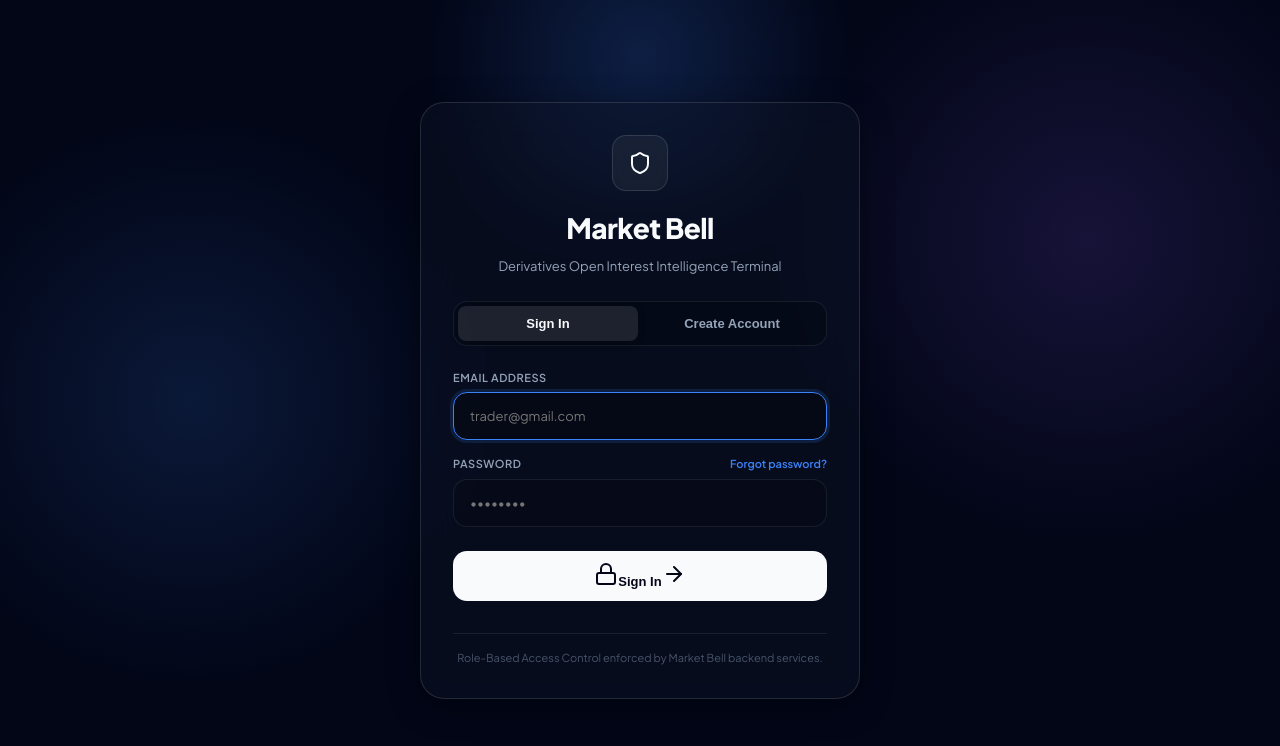
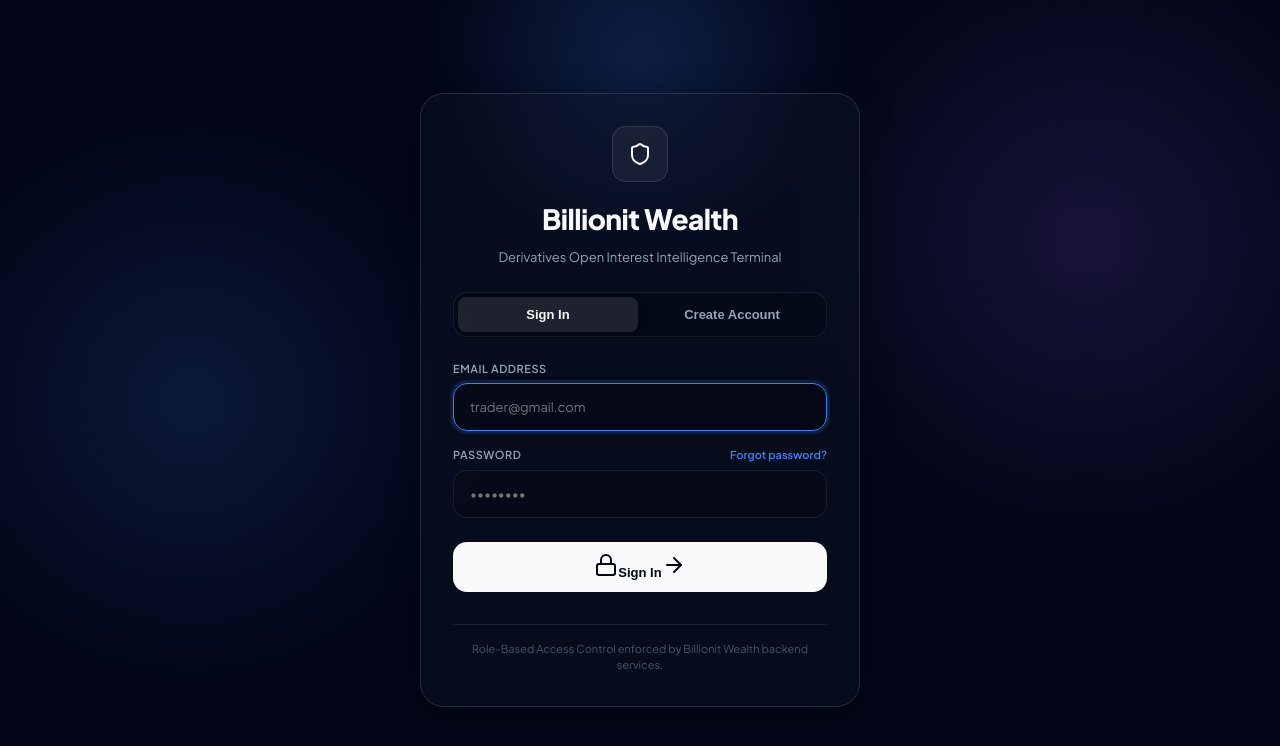
Before and after one commit to MarketBell/Derivatives-OI-Intelligence, a React (Vite) app in the folder frontend/: page / in a window 1280 px wide. Shown: the top 746 px of the page. Built offline with nearby package versions, Linux system fonts and the light colour scheme; no server answers.

Commit message:
fix(branding): replace remaining Market Bell references in LoginPage with Billionit Wealth

```diff
--- a/frontend/src/components/LoginPage.tsx
+++ b/frontend/src/components/LoginPage.tsx
@@ -284,7 +284,7 @@
           <div className="login-logo-badge">
             <Shield className="w-6 h-6" />
           </div>
-          <h1 className="login-title">Market Bell</h1>
+          <h1 className="login-title">Billionit Wealth</h1>
           <p className="login-subtitle">
             Derivatives Open Interest Intelligence Terminal
           </p>
@@ -741,7 +741,7 @@
         {/* Security & Access Notice */}
         <div className="login-footer-note">
           <p>
-            Role-Based Access Control enforced by Market Bell backend services.
+            Role-Based Access Control enforced by Billionit Wealth backend services.
           </p>
         </div>
       </div>
```
